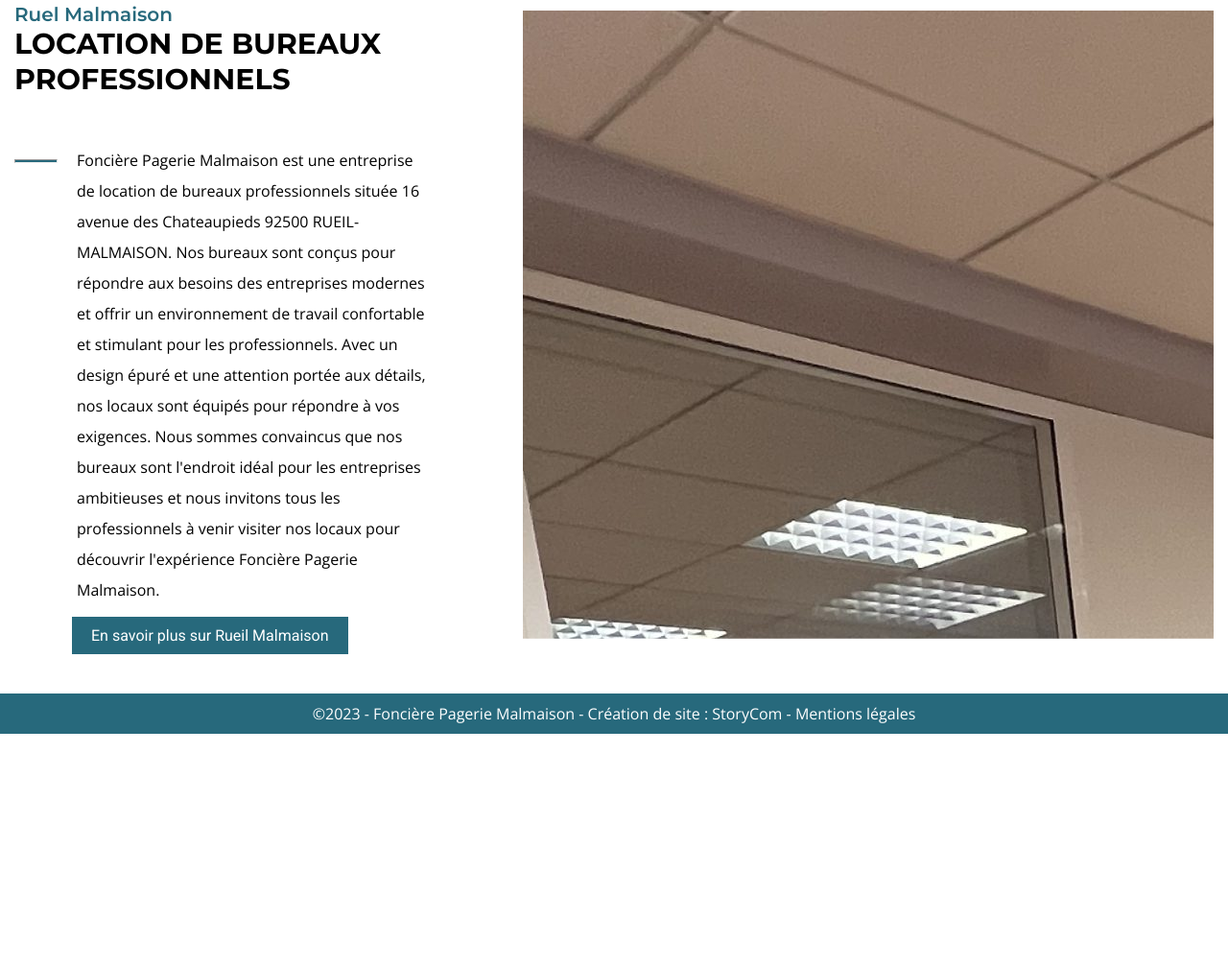
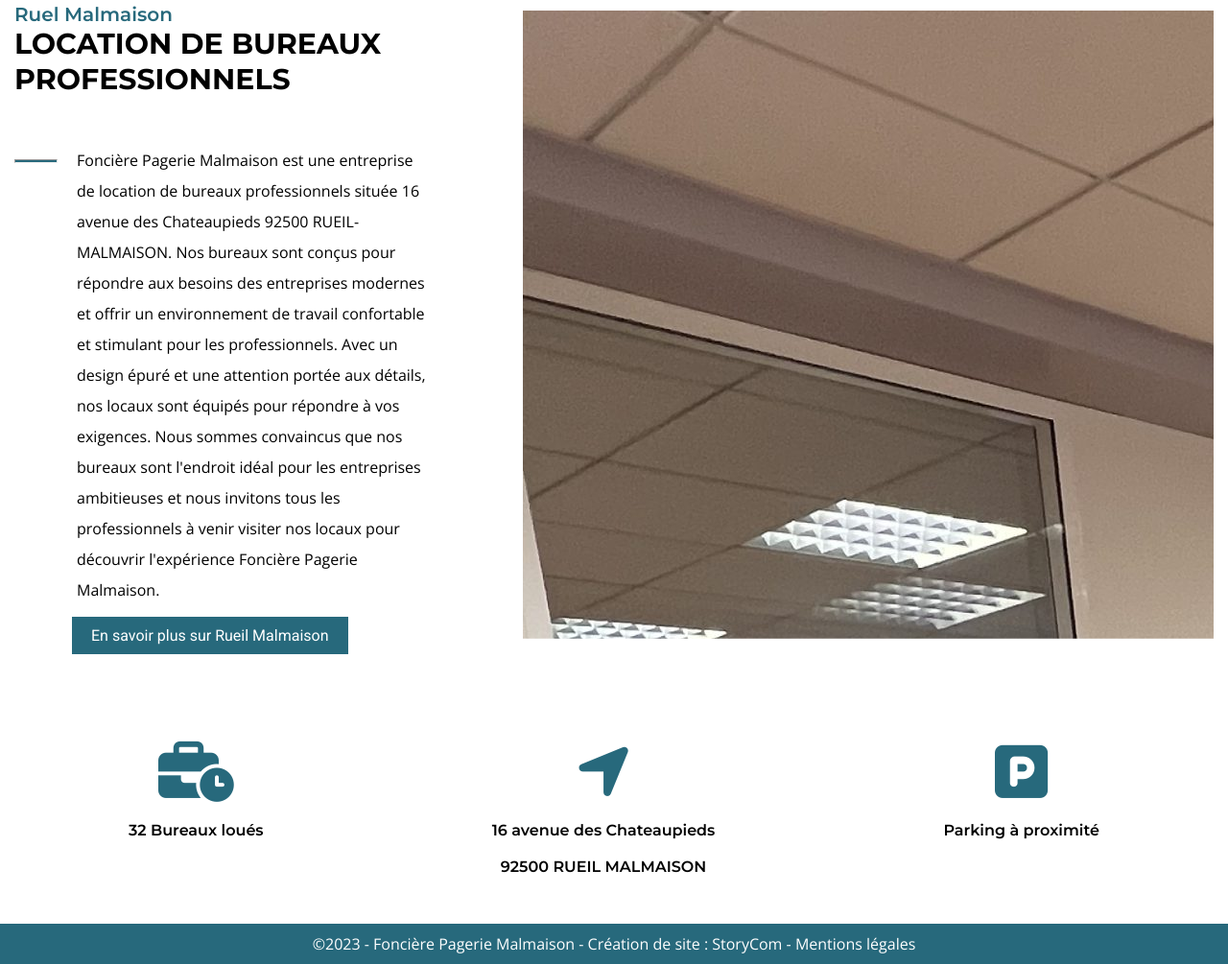
Before and after one commit to gaelramos-ship-i/malmaison, a plain HTML site: page index.html in a window 1280 px wide. Shown: the part 873-1878 px from the top of the page at 96% size. Before the commit the page ends 1638 px from the top, so only its background shows below. Drawn offline with nearby package versions, Linux system fonts and the light colour scheme.

Commit message:
section 3

```diff
--- a/css/style.css
+++ b/css/style.css
@@ -166,6 +166,26 @@ hr{
     margin-left: 60px;
 }
 
+/* Section 3 */
+
+.section3 div{
+    justify-content: space-around;
+    text-align: center;
+}
+
+.section3 div article i{
+    font-size: 63px;
+    color: #27697C;
+    margin-bottom: 20px;
+}
+
+.section3 div article p{
+    font-family: "Montserrat", sans-serif;
+    font-size: 16px;
+    font-weight: 600;
+}
+
+
 /* Footer */
 
 footer{
--- a/index.html
+++ b/index.html
@@ -55,6 +55,25 @@
                 <img id="office" src="img/image-bureau.png" alt="bureau image" width="720px">
             </div>
         </section>
+
+        <section class="section3 container">
+            <div class="flex">
+                <article>
+                    <i class="fa-solid fa-business-time"></i>
+                    <p>32 Bureaux loués</p>
+                </article>
+
+                <article>
+                    <i class="fa-solid fa-location-arrow"></i>
+                    <p>16 avenue des Chateaupieds <br> <br> 92500 RUEIL MALMAISON</p>
+                </article>
+
+                <article>
+                    <i class="fa-solid fa-square-parking"></i>
+                    <p>Parking à proximité</p>
+                </article>
+            </div>
+        </section>
     </main>
 
     <footer>
```
